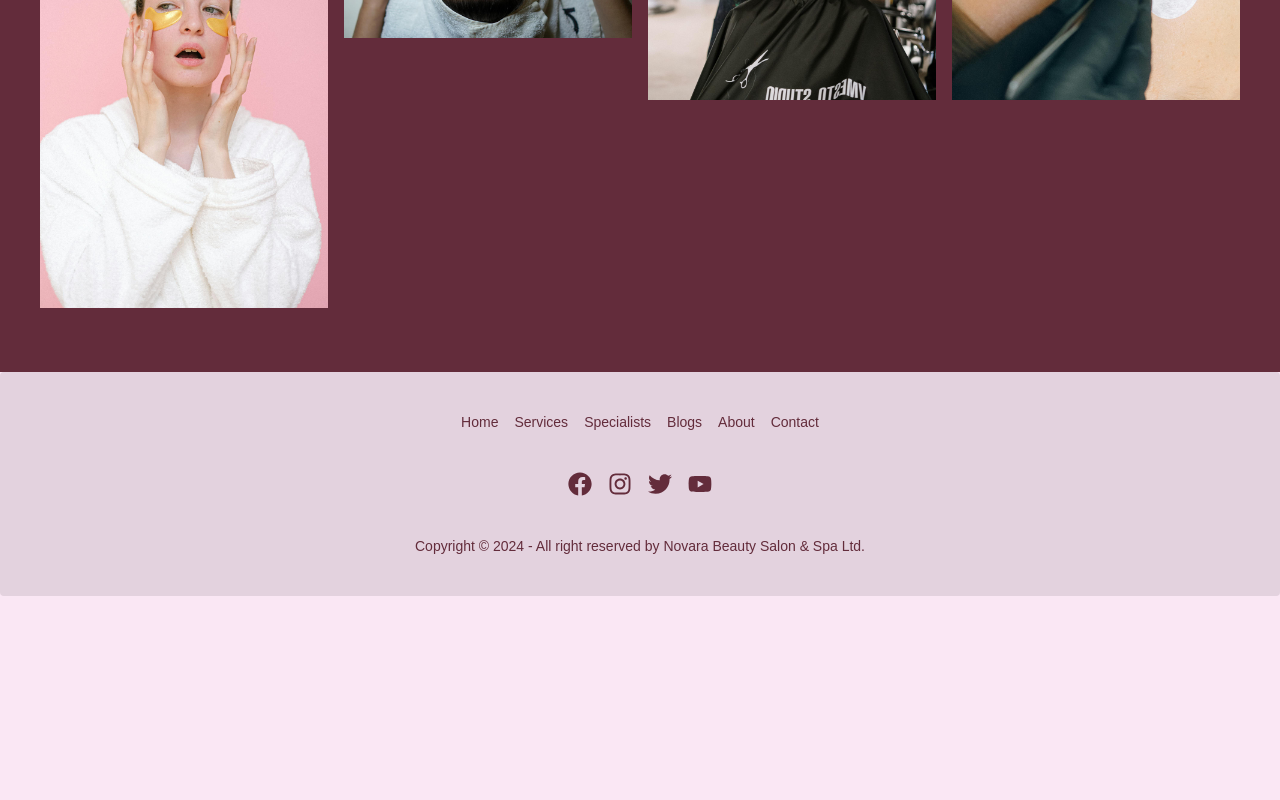
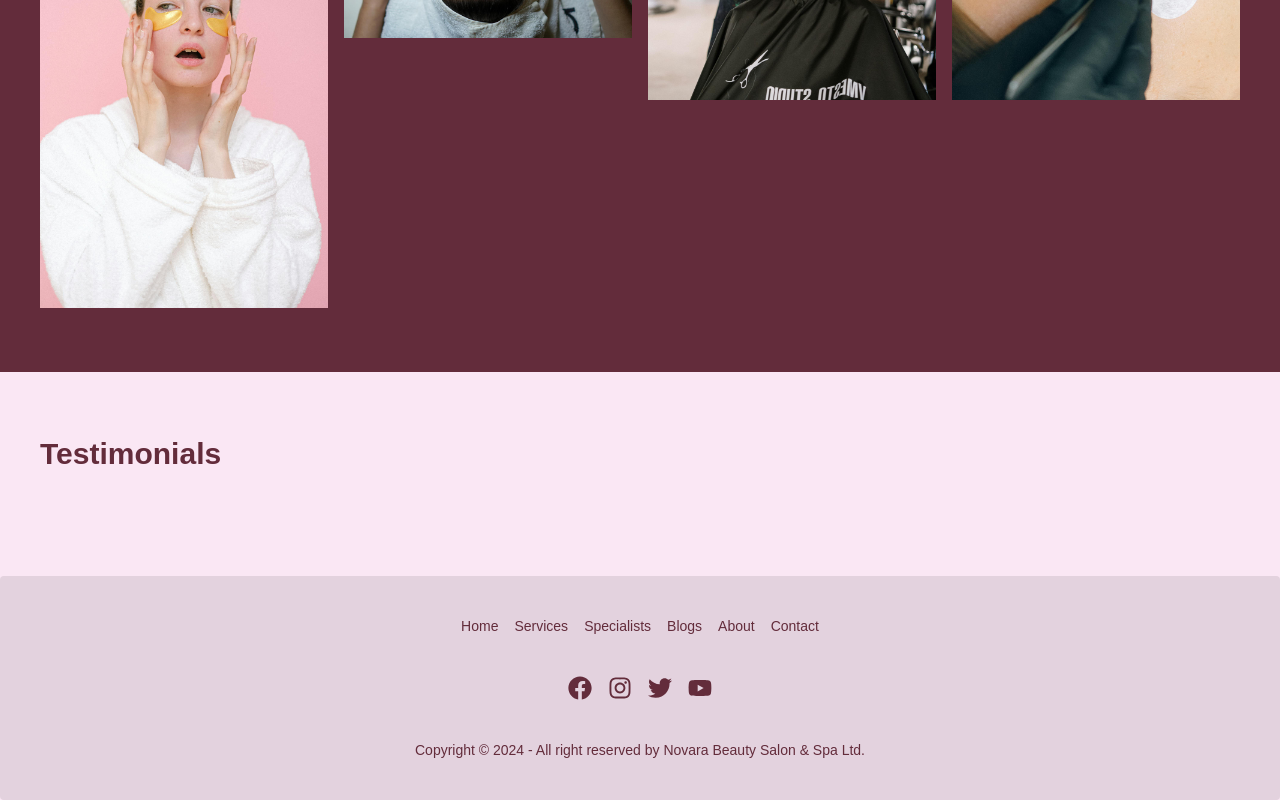
Before and after one commit to shohan-pherones/novara, a Next.js app: page / in a window 1280 px wide. Shown: the part 4520-5320 px from the top of the page. Before the commit the page ends 5116 px from the top, so only its background shows below. Built offline with nearby package versions, Linux system fonts and the light colour scheme; a web font is replaced by a local one.

Commit message:
testimonials section

```diff
--- a/app/page.tsx
+++ b/app/page.tsx
@@ -2,6 +2,7 @@ import Gallery from "@/components/Gallery";
 import Hero from "@/components/Hero";
 import Services from "@/components/Services";
 import Specialists from "@/components/Specialists";
+import Testimonials from "@/components/Testimonials";
 import { heroItems } from "@/constants";
 
 const HomePage = () => {
@@ -17,6 +18,7 @@ const HomePage = () => {
       <Services />
       <Specialists />
       <Gallery />
+      <Testimonials />
     </main>
   );
 };
--- /dev/null
+++ b/components/Testimonials.tsx
@@ -0,0 +1,11 @@
+import SectionTitle from "./SectionTitle";
+
+const Testimonials = () => {
+  return (
+    <section className="wrapper">
+      <SectionTitle title="Testimonials" />
+    </section>
+  );
+};
+
+export default Testimonials;
```
